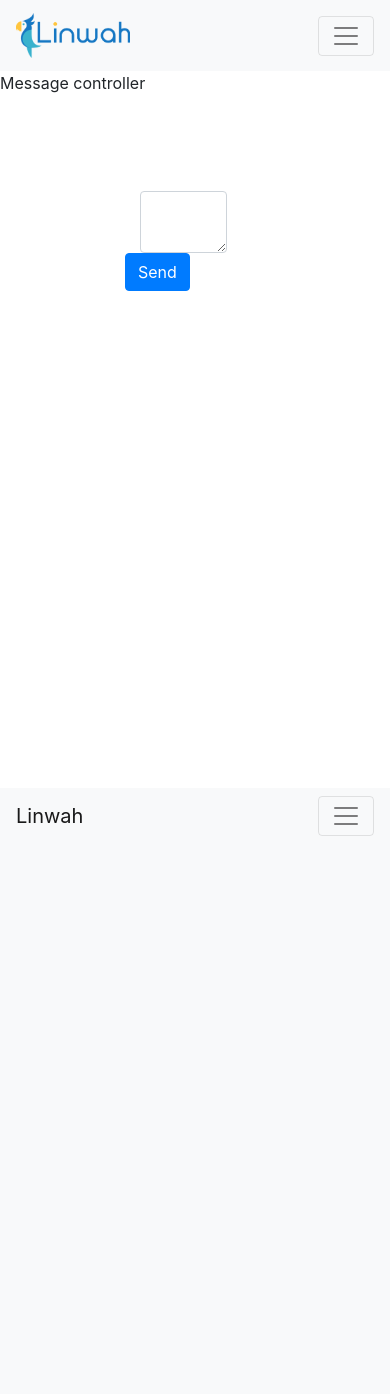
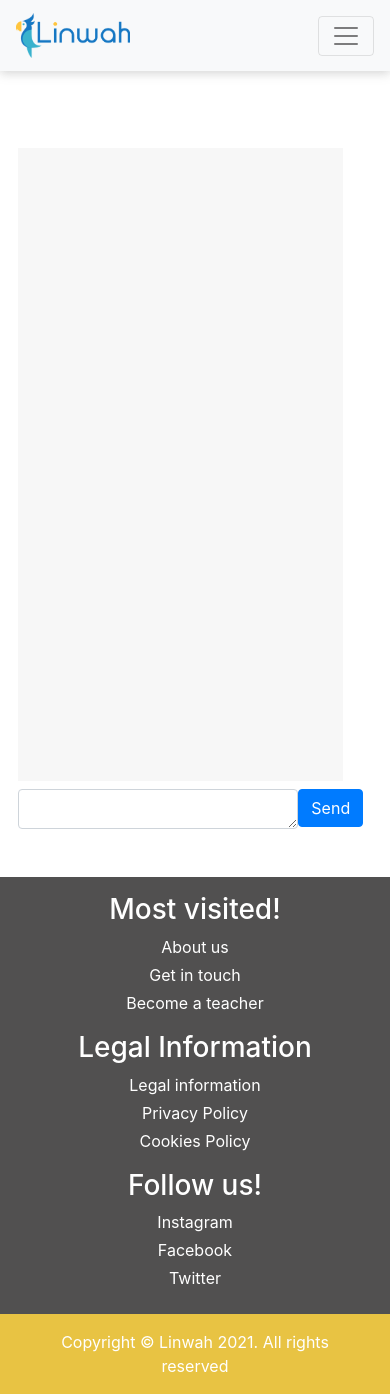
Before and after one commit to Liouch/finalproject, a Symfony app: template templates/Message/singleConversation.html.twig in a window 390 px wide. Before the commit the page ends 836 px from the top, so only its background shows below. Run offline with Twig, Linux system fonts and the light colour scheme; the template is opened without the code that fills it, so the values that code supplies are empty; some libraries are stand-ins or nearby versions.

Commit message:
Header, footer, messages design done

```diff
--- /dev/null
+++ b/public/css/footer.css
@@ -0,0 +1,17 @@
+#footer {
+    flex-shrink: 0;
+}
+ul li{
+    list-style-type: none;
+}
+#footer1, #footer2 {
+    margin: auto 0px;
+}
+#footer1, #footer1 a{
+    background-color: #515050;
+    color: white;
+}
+#footer2, #footer span{
+    background-color: #e8c343;
+    color:white;
+}
--- /dev/null
+++ b/public/css/header.css
@@ -0,0 +1,9 @@
+.header {
+    box-shadow: 0px 2px 10px rgba(128, 128, 128, 0.358);
+}
+.header-fix {
+    position: fixed;
+    top: 0;
+    width: 100%;
+    z-index: 9999;
+}
--- /dev/null
+++ b/public/css/messagesDirect.css
@@ -0,0 +1,31 @@
+#messageTextArea {
+    width: 100%;
+    line-height: 1
+}
+#SendMessage{
+    height: auto;
+    padding: 0;
+
+}
+#messagesList {
+    background-color: rgba(0,0,0,0.03);
+    height: 75vh;
+    overflow-y: scroll;
+}
+.message-container{
+    border-radius: 25px;
+    padding: 10px;
+}
+.message-container-sender{
+    background-color: #82ccdd;
+    margin-left: 10px;
+}
+.message-container-receiver{
+    background-color: yellow;
+    margin-right: 10px;
+}
+.message{
+    margin: 0px 1vw;
+    font-size: small;
+
+}
--- a/public/css/styles.css
+++ b/public/css/styles.css
@@ -1,7 +1,55 @@
+html, body {
+    height:100%;
+
+}
+body {
+    display:flex;
+    flex-direction: column;
+    padding-top: 10vh;
+
+
+}
+main {
+    flex: 1 0 auto;
+
+}
+div {
+    box-sizing: border-box;
+    max-width: 100vw;
+}
+
 .custom-circle-image {
     width: 10vw;
     height: 10vw;
 }
-.custom-circle-image img {
+.custom-circle-image-home {
+    position: relative;
+    overflow: hidden;
+    border-radius: 50%;
+    width: 150px;
+    height: 150px;
+
+}
+
+.custom-circle-image img, .custom-circle-image-home img {
     object-fit: cover;
 }
+.custom-list-group .list-group-item{
+    border: none;
+    padding: 0px;
+    background-color: none;
+    margin-right: 2vw;
+
+}
+.custom-list-group .list-group-item:hover {
+    text-decoration: underline;
+
+}
+a.text-color-black {
+    color:black;
+}
+.cut-text {
+    text-overflow: ellipsis;
+    overflow: hidden;
+    white-space: nowrap;
+}
--- a/public/js/messagesDirect.js
+++ b/public/js/messagesDirect.js
@@ -1,7 +1,8 @@
 $(document).ready(function(){
     InitializeMessagesDirect();
+
 });
-
+var scrolled=false;
 function InitializeMessagesDirect(){
     LoadMessages();
     EventsMessagesDirect();
@@ -15,19 +16,22 @@ function EventsMessagesDirect(){
     $("#messageTextForm").on("submit", function(e){
         e.preventDefault();
         SendMessageDirect(e.target);
-
+    })
+    $("#messagesList").on("scroll", function(){
+        scrolled=true;
     })
 }
 function LoadMessages(){
     GetMessages();
     printSendMessage();
+
 }
 
 function SendMessageDirect(obj){
-    const idLoggedUser = $("#messagesList")[0].dataset.idloggeduser;
-    const idLoggedUser1 = $("#messagesList").data.idloggeduser;
-    console.log(idLoggedUser1);
-    const idTeacher = $("#messagesList")[0].dataset.iduser;
+    //const idLoggedUser = $("#messagesList")[0].dataset.idloggeduser;
+    //const idTeacher = $("#messagesList")[0].dataset.iduser;
+    const idLoggedUser = $("#messagesList").data("idloggeduser")
+    const idTeacher = $("#messagesList").data("iduser");
 
     var formData = new FormData(obj);
     var message = formData.get('message');
@@ -53,7 +57,7 @@ function SendMessageDirect(obj){
 function CallbackSaveMessage(result){
     //HideDivBlock();
     GetMessages();
-    $("#message").val('');
+    $("#messageTextArea").val('');
 
 }
 
@@ -61,8 +65,10 @@ function CallbackSaveMessage(result){
 function GetMessages(){
     //var idLoggedUser = $("#messagesList").attr("idloggeduser");
     //var conversationIdUser = $("#messagesList").attr("iduser");
-    const idLoggedUser = $("#messagesList")[0].dataset.idloggeduser;
-    const idTeacher = $("#messagesList")[0].dataset.iduser;
+    //const idLoggedUser = $("#messagesList")[0].dataset.idloggeduser;
+    //const idTeacher = $("#messagesList")[0].dataset.iduser;
+    const idLoggedUser = $("#messagesList").data("idloggeduser")
+    const idTeacher = $("#messagesList").data("iduser");
 
     var url = "http://finalproject.test/messages/get/"+idTeacher;
     console.log(url);
@@ -77,6 +83,7 @@ function GetMessages(){
     .done(function(result){
         CallbackGetMessages(idLoggedUser, result);
         setTimeout(GetMessages, 10000);
+
     })
 
 }
@@ -90,18 +97,23 @@ function printMessages(idLoggedUser, messages){
     messagesList.html('');
     $(messages).each(function(index){
         if (this.idUser == idLoggedUser){
-            var align = "text-right";
+            var align = "row justify-content-end";
+            var messageContainer = "message-container-sender"
         }else{
-            var align = "text-left";
+            var align = "row justify-content-start";
+            var messageContainer = "message-container-receiver"
         }
         var html = `
-        <div class="message ${align}">
-            <p class="date">${this.MessageDate}</p>
-            <p>${this.Message}</p>
+
+        <div class="${align} mb-2">
+            <div class="message-container col-auto ${messageContainer}">
+            <p class="message">${this.Message}</p>
+            </div>
         </div>`;
     messagesList.append(html);
 
     });
+    MessageListScroll()
 }
 function printSendMessage(){
     //var idLoggedUser = $("#messagesList").attr("data-idloggeduser");
@@ -110,14 +122,24 @@ function printSendMessage(){
     var html = `
     <form id="messageTextForm">
     <div class="row">
-    <div class="col-10">
-        <textarea class="form-control" id="message" row="1" name="message" required></textarea>
+
+        <div class="col-10 col-xl-11 pr-0">
+            <textarea class="form-control pb-0" id="messageTextArea" row="1" name="message" required></textarea>
+        </div>
+        <div class="col-1 pl-0">
+            <button type="submit" class="btn btn-primary btn-send" id="btn-send"">Send</button>
+        </div>
+
     </div>
-    <div class"=col-2">
-        <button type="submit" class="btn btn-primary btn-send" id="btn-send"">Send</button>
-    </div>
-    </div>
-    <form>`;
+    </form>`;
     SendMessage.append(html);
 
 }
+
+function MessageListScroll(){
+    if (!scrolled){
+        var MessageDiv = document.getElementById('messagesList');
+        MessageDiv.scrollTop = MessageDiv.scrollHeight;
+        console.log(MessageDiv.scrollHeight);
+    }
+}
--- a/src/Controller/RegistrationController.php
+++ b/src/Controller/RegistrationController.php
@@ -183,7 +183,7 @@ class RegistrationController extends AbstractController
                 <label for="description">Description</label>
                 <textarea type="text" class="form-control mb-1" maxlength="1000" name="description" id="description" placeholder="Describe yourself as a teacher" required></textarea>
                 <label for="profilePic">Profile pic</label>
-                <input type="file" id="profilePic" name="profilePic" class="form-control mb-1" aria-describedby="profilePic" placeholder="profilePic">
+                <input type="file" id="profilePic" name="profilePic" class="form-control mb-1 p-1" aria-describedby="profilePic" placeholder="profilePic">
             ';
 
         return $this->render('registration/registerTeacher.html.twig', [
--- a/templates/Message/singleConversation.html.twig
+++ b/templates/Message/singleConversation.html.twig
@@ -1,21 +1,24 @@
 {% extends 'base.html.twig' %}
 
-{% block title %}Hello HomeController!{% endblock %}
+{% block title %}Messages!{% endblock %}
 
 {% block stylesheets %}
-<link rel="stylesheet" href="/css/messages.css">
+<link rel="stylesheet" href="/css/messagesDirect.css">
 {% endblock %}
 
 {% block body %}
-Message controller
-
-<div class="row p-5 justify-content-center">
+<div class="row justify-content-center mt-5" id="title">
+    <div class="col-10 col-sm-7 col-lg-4">
+        <h1 class="h3 mb-3 font-weight-normal text-center">{{user.name}}</h1>
+    </div>
+</div>
 {% if (error == false)  %}
-
-        <div class="col-4" id="messagesList" data-idLoggedUser="{{user.id}}" data-idUser="{{idUserConversation}}"></div>
+    <div class="row justify-content-center mb-2">
+        <div class="col-10 col-md-8 col-lg-6 py-2 mx-0" id="messagesList" data-idLoggedUser="{{user.id}}" data-idUser="{{idUserConversation}}"></div>
     </div>
     <div class="row justify-content-center">
-        <div class="col-4 align-self-center" id="SendMessage"></div>
+        <div class="col-10 col-md-8 col-lg-6 mb-5" id="SendMessage"></div>
+    </div>
 
 {% else %}
     <div class="col-4">
@@ -23,7 +26,7 @@ Message controller
     </div>
     {% endif %}
     {# <button type="button" class="btn btn-primary">Go back to Messages</button> #}
-</div>
+
 {% endblock %}
 {% block javascripts %}
 <script src="/js/messagesDirect.js"></script>
--- a/templates/base.html.twig
+++ b/templates/base.html.twig
@@ -11,15 +11,15 @@
         {% block stylesheets %}{% endblock %}
     </head>
     <body>
-        <header>
+        <header id="header">
             {% block header %}
                 {% include 'header.html.twig' %}
             {% endblock %}
         </header>
-        <body class="d-flex flex-column min-vh-100">
+        <main id="main">
             {% block body %}{% endblock %}
-        </body>
-        <footer class="mt-auto">
+        </main>
+        <footer class="mt-auto" id="footer">
             {% block footer %}
                 {% include 'footer.html.twig' %}
             {% endblock %}
--- a/templates/footer.html.twig
+++ b/templates/footer.html.twig
@@ -1,5 +1,8 @@
+{% block stylesheets %}
+<link rel="stylesheet" href="/css/footer.css">
+{% endblock %}
 {% block footer %}
-<nav class="navbar navbar-expand-lg navbar-light bg-light">
+{# <nav class="navbar navbar-expand-lg navbar-light bg-light">
   <a class="navbar-brand" href="#">Linwah</a>
   <button class="navbar-toggler" type="button" data-toggle="collapse" data-target="#navbarSupportedContent" aria-controls="navbarSupportedContent" aria-expanded="false" aria-label="Toggle navigation">
     <span class="navbar-toggler-icon"></span>
@@ -13,17 +16,6 @@
       <li class="nav-item">
         <a class="nav-link" href="#">Ads</a>
       </li>
-      {# <li class="nav-item dropdown">
-        <a class="nav-link dropdown-toggle" href="#" id="navbarDropdown" role="button" data-toggle="dropdown" aria-haspopup="true" aria-expanded="false">
-          Dropdown
-        </a>
-        <div class="dropdown-menu" aria-labelledby="navbarDropdown">
-          <a class="dropdown-item" href="#">Action</a>
-          <a class="dropdown-item" href="#">Another action</a>
-          <div class="dropdown-divider"></div>
-          <a class="dropdown-item" href="#">Something else here</a>
-        </div>
-      </li> #}
       <li class="nav-item">
         <a class="nav-link" href="#">Teachers</a>
       </li>
@@ -33,5 +25,37 @@
       <button class="btn btn-outline-success my-2 my-sm-0" type="submit">Search</button>
     </form>
   </div>
-</nav>
+</nav> #}
+<div class="row justify-content-center align-items-center p-2 p-md-5" id="footer1">
+    <div class="col-12 col-md-4 text-center">
+      <h3 class="mt-2">Most visited!</h3>
+      <ul class="pl-0">
+        <li class="my-1"><a href="#">About us</a></li>
+        <li class="my-1"><a href="#">Get in touch</a></li>
+        <li class="my-1"><a href="#">Become a teacher</a></li>
+      </ul>
+    </div>
+    <div class="col-12 col-md-4 text-center">
+      <h3>Legal Information</h3>
+      <ul class="pl-0">
+        <li class="my-1"><a href="#">Legal information</a></li>
+        <li class="my-1"><a href="#">Privacy Policy</a></li>
+        <li class="my-1"><a href="#">Cookies Policy</a></li>
+      </ul>
+    </div>
+    <div class="col-12 col-md-4 text-center">
+      <h3>Follow us!</h3>
+      <ul class="pl-0">
+        <li class="my-1"><a href="#">Instagram</a></li>
+        <li class="my-1"><a href="#">Facebook</a></li>
+        <li class="my-1"><a href="#">Twitter</a></li>
+      </ul>
+    </div>
+
+</div>
+<div class="row justify-content-center align-items-center p-3" id="footer2">
+    <div class="col-12 col-sm-4 text-center">
+      <span>Copyright © Linwah <span id="year">2021</span>. All rights reserved</span>
+    </div>
+</div>
 {% endblock %}
--- a/templates/header.html.twig
+++ b/templates/header.html.twig
@@ -1,5 +1,8 @@
+{% block stylesheets %}
+<link rel="stylesheet" href="/css/header.css">
+{% endblock %}
 {% block header %}
-<nav class="navbar navbar-expand-lg navbar-light bg-light">
+<nav class="navbar navbar-expand-lg navbar-light bg-light header header-fix">
   <a class="navbar-brand" href="{{ path('index') }}"><img src="/img/logo/Linwah.png" height="45"/></a>
   <button class="navbar-toggler" type="button" data-toggle="collapse" data-target="#navbarSupportedContent" aria-controls="navbarSupportedContent" aria-expanded="false" aria-label="Toggle navigation">
     <span class="navbar-toggler-icon"></span>
--- a/templates/home/index.html.twig
+++ b/templates/home/index.html.twig
@@ -9,7 +9,7 @@
     </div>
     </div>
     <div class="row justify-content-center">
-        <div class="col-6" id="top5NewTeachersList">
+        <div class="col-10 col-sm-9 col-md-8 col-xl-6" id="top5NewTeachersList">
         </div>
     </div>
 </div>
--- a/templates/registration/registerTeacher.html.twig
+++ b/templates/registration/registerTeacher.html.twig
@@ -42,9 +42,7 @@
                         label: 'Accept the Terms and Conditions'
                         }) }}
                 </div>
-
-
-                    <button class="btn btn-primary col-12 col-sm-12 col-lg-4 float-sm-right my-2" type="submit">Sign Up</button>
+                <button class="btn btn-primary col-12 col-sm-12 col-lg-4 float-sm-right my-2" type="submit">Sign Up</button>
 
                 <input type="hidden" name="id" value="{{app.user.id}}">
                 </form>
--- a/templates/registration/registerUser.html.twig
+++ b/templates/registration/registerUser.html.twig
@@ -30,9 +30,8 @@
                         }) }}
                     </div>
 
-
-                        <a href="http://finalproject.test/register/teacher" class="btn btn-secondary col-12 col-lg-7 col-xl-5">Become a teacher</a>
-                        <button class="btn btn-primary col-12 col-sm-12 col-lg-4 float-sm-right mt-2 mt-lg-0" type="submit">Sign Up</button>
+                    <a href="http://finalproject.test/register/teacher" class="btn btn-secondary col-12 col-lg-7 col-xl-5">Become a teacher</a>
+                    <button class="btn btn-primary col-12 col-sm-12 col-lg-4 float-sm-right mt-2 mt-lg-0" type="submit">Sign Up</button>
 
 
                 {{ form_end(registrationForm) }}
```
Also changed, not shown: public/js/AllLessonRequests.js (+12 -3 lines), public/js/Home.js (+9 -120 lines), public/js/userLessonRequests.js (+41 -31 lines), templates/Lessonrequest/addEdit.html.twig (+12 -13 lines), templates/Lessonrequest/showAll.html.twig (+9 -6 lines), templates/Message/index.html.twig (+14 -6 lines), templates/user/userProfile.html.twig (+12 -8 lines). Lines whose indentation alone changed are shown as unchanged.
